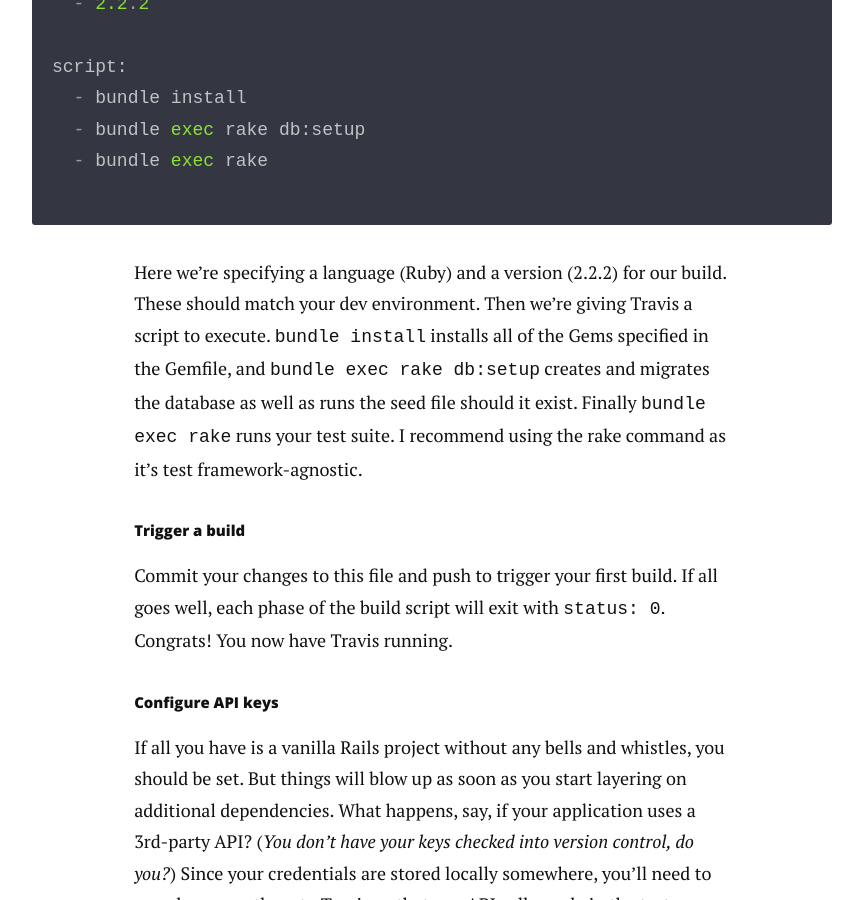
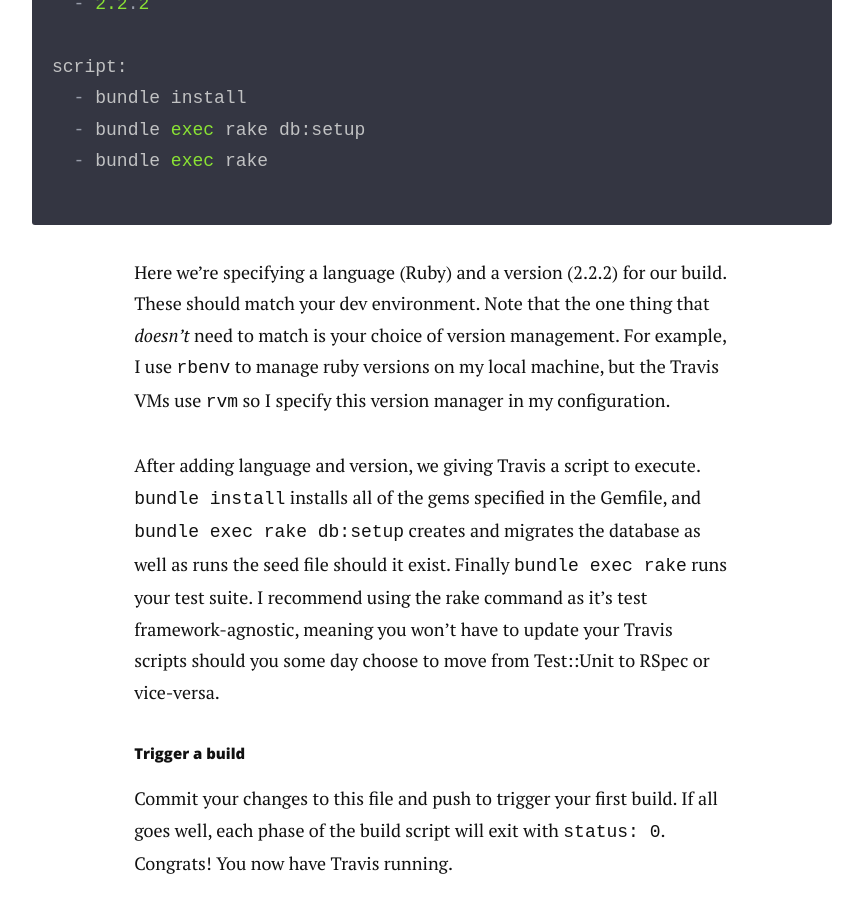
Before and after one commit to marlabrizel/marlabrizel.github.io, a Jekyll site: the page built from _posts/2015-10-04-setting-up-travis.markdown, in a window 1280 px wide and 900 px high, scrolled down 2517 px. Shown: the whole window, without its empty margins (208-1071 px from the left). Built offline with Jekyll 4.4.1, drawn with Linux system fonts in a browser that asks for light colours; nearby versions of some CDN libraries; Markdown is read by kramdown in place of the engine named in the settings; some of the changed text lies outside the part shown.

Commit message:
clarify version management and api keys

```diff
--- a/_posts/2015-10-04-setting-up-travis.markdown
+++ b/_posts/2015-10-04-setting-up-travis.markdown
@@ -43,7 +43,9 @@ script:
   - bundle exec rake
 {% endhighlight %}
 
-Here we're specifying a language (Ruby) and a version (2.2.2) for our build. These should match your dev environment. Then we're giving Travis a script to execute. `bundle install` installs all of the Gems specified in the Gemfile, and `bundle exec rake db:setup` creates and migrates the database as well as runs the seed file should it exist. Finally `bundle exec rake` runs your test suite. I recommend using the rake command as it's test framework-agnostic.
+Here we're specifying a language (Ruby) and a version (2.2.2) for our build. These should match your dev environment. Note that the one thing that *doesn't* need to match is your choice of version management. For example, I use `rbenv` to manage ruby versions on my local machine, but the Travis VMs use `rvm` so I specify this version manager in my configuration.
+
+After adding language and version, we giving Travis a script to execute. `bundle install` installs all of the gems specified in the Gemfile, and `bundle exec rake db:setup` creates and migrates the database as well as runs the seed file should it exist. Finally `bundle exec rake` runs your test suite. I recommend using the rake command as it's test framework-agnostic, meaning you won't have to update your Travis scripts should you some day choose to move from Test::Unit to RSpec or vice-versa.
 
 ##### Trigger a build
 
@@ -86,7 +88,7 @@ VCR.configure do |config|
 end
 {% endhighlight %}
 
-This addition will replace the value associated with the environment variable passed in each block with the string specified between brackets. You'll want a separate line for each piece of data you wish to sanitize.
+This addition will replace the value associated with the environment variable passed in each block with the string specified between brackets. If you don't do this, your API keys and other sensitive data will be recorded in plain text in your cassettes (oops). You'll want a separate line for each piece of data you wish to sanitize.
 
 ##### Configure an additional database
 
```
